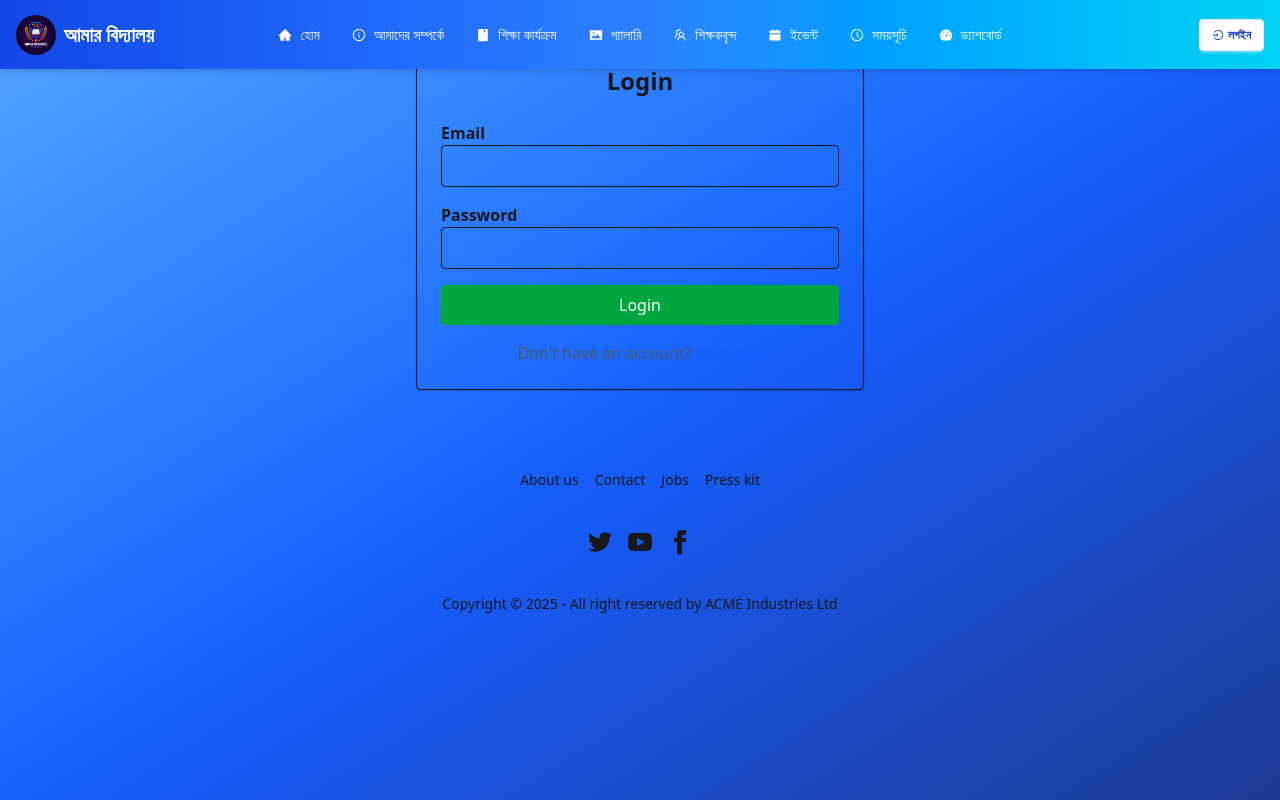
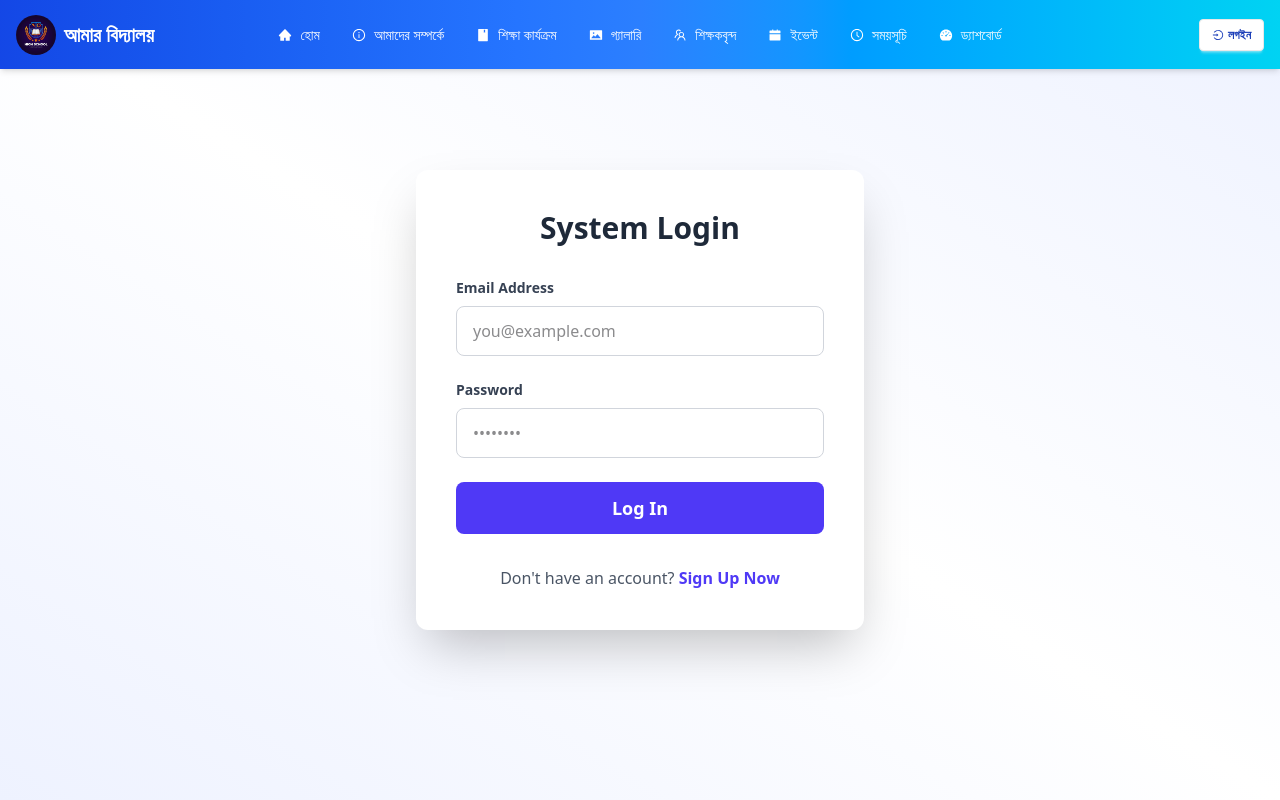
Before and after one commit to abdulalim1010/my-high-school-client, a React (Vite) app: page /login in a window 1280 px wide. Shown: the top 800 px of the page. Built offline with nearby package versions, Linux system fonts and the light colour scheme; no server answers.

Commit message:
add to the login page

```diff
--- a/src/authentification/SocialLogin.jsx
+++ b/src/authentification/SocialLogin.jsx
@@ -30,7 +30,7 @@ const SocialLogin = () => {
 
 
   return (
-    <div className="min-h-screen flex items-center justify-center bg-gradient-to-br from-blue-100 via-white to-blue-100">
+
       <div className="p-8 bg-white rounded-lg shadow-xl w-full max-w-md text-center">
         <h2 className="text-2xl font-bold mb-6 text-blue-700">Login With Google</h2>
         <button
@@ -41,7 +41,7 @@ const SocialLogin = () => {
           Sign in with Google
         </button>
       </div>
-    </div>
+
   );
 };
 
--- a/src/authentification/login/Login.jsx
+++ b/src/authentification/login/Login.jsx
@@ -5,7 +5,11 @@ import UseAuth from "../../hooks/UseAuth";
 import axios from "axios";
 
 const Login = () => {
-  const { login, user } = UseAuth();
+  // --- STATE MANAGEMENT FOR UI FEEDBACK ---
+  const [isLoading, setIsLoading] = React.useState(false);
+  const [generalError, setGeneralError] = React.useState('');
+
+  const { login } = UseAuth(); // 'user' is often not needed here
   const navigate = useNavigate();
 
   const {
@@ -15,6 +19,8 @@ const Login = () => {
     formState: { errors },
   } = useForm();
 
+  // --- DATABASE LOGIC ---
+  // In a real app, this should ideally be an upsert or only run during registration.
   const saveUserToDB = async (user) => {
     const userData = {
       uid: user.uid,
@@ -25,72 +31,128 @@ const Login = () => {
     };
 
     try {
+      // NOTE: Using a POST here. If the user already exists, your backend
+      // should ideally return a success status (e.g., 200/204) or handle the upsert.
       await axios.post("http://localhost:3000/users", userData);
 
     } catch (error) {
-      // Optional: Only show error if it's not "already exists"
+      // Assuming a non-critical failure for saving the user data is okay
+      // if the login itself succeeded.
       if (error.response?.status !== 200) {
-        console.error("Failed to save user:", error.message);
+        console.error("Failed to save/update user in DB:", error.message);
       }
     }
   };
 
+  // --- SUBMISSION HANDLER ---
   const onSubmit = async (data) => {
+    setIsLoading(true);
+    setGeneralError(''); // Clear previous error
+
     try {
       const loggedInUser = await login(data.email, data.password);
-      alert("Login successful!");
-      await saveUserToDB(loggedInUser.user); // Save to DB
+
+      // Save user to database (runs in background, not critical path feedback)
+      await saveUserToDB(loggedInUser.user);
+
       reset();
-      navigate("/");
+      navigate("/"); // Navigate to home on success
     } catch (err) {
-      alert("Login failed: " + err.message);
+      // Handle and display login errors professionally
+      const errorMessage = err.message
+        ? err.message.replace('Firebase: Error (auth/', '').replace(').', '')
+        : 'An unknown error occurred during login.';
+      setGeneralError(errorMessage);
+    } finally {
+      setIsLoading(false);
     }
   };
 
+  // --- COMPONENT RENDER ---
   return (
-    <div className="max-w-md mx-auto mt-10 p-6 border shadow rounded">
-      <h2 className="text-2xl font-bold text-center mb-6">Login</h2>
-      <form onSubmit={handleSubmit(onSubmit)} className="space-y-4">
+    <div className="min-h-screen flex items-center justify-center bg-gradient-to-tr from-indigo-50 via-white to-indigo-50 px-4">
+
+      {/* PROFESSIONAL LOGIN CARD CONTAINER */}
+      <div className="bg-white p-8 md:p-10 rounded-xl shadow-2xl w-full max-w-md">
+
+        <h2 className="text-3xl font-extrabold text-gray-800 text-center mb-8">
+            System Login
+        </h2>
+
+        {/* GENERAL ERROR DISPLAY */}
+        {generalError && (
+          <div className="bg-red-100 border-l-4 border-red-500 text-red-700 p-4 mb-6 rounded" role="alert">
+            <p className="font-bold">Login Failed</p>
+            <p className="text-sm">{generalError}</p>
+          </div>
+        )}
+
+        <form onSubmit={handleSubmit(onSubmit)} className="space-y-6">
+
+          {/* Email Input */}
           <div>
-          <label className="block font-semibold">Email</label>
+            <label htmlFor="email" className="block text-sm font-semibold text-gray-700 mb-2">
+              Email Address
+            </label>
             <input
+              id="email"
               type="email"
               {...register("email", { required: "Email is required" })}
-            className="w-full border px-3 py-2 rounded"
+              className="w-full border border-gray-300 px-4 py-3 rounded-lg focus:ring-indigo-500 focus:border-indigo-500 transition duration-150"
+              placeholder="you@example.com"
             />
             {errors.email && (
-            <p className="text-red-500 text-sm">{errors.email.message}</p>
+              <p className="text-red-500 text-sm mt-1">{errors.email.message}</p>
             )}
           </div>
 
+          {/* Password Input */}
           <div>
-          <label className="block font-semibold">Password</label>
+            <label htmlFor="password" className="block text-sm font-semibold text-gray-700 mb-2">
+              Password
+            </label>
             <input
+              id="password"
               type="password"
               {...register("password", {
                 required: "Password is required",
               })}
-            className="w-full border px-3 py-2 rounded"
+              className="w-full border border-gray-300 px-4 py-3 rounded-lg focus:ring-indigo-500 focus:border-indigo-500 transition duration-150"
+              placeholder="••••••••"
             />
             {errors.password && (
-            <p className="text-red-500 text-sm">{errors.password.message}</p>
+              <p className="text-red-500 text-sm mt-1">{errors.password.message}</p>
             )}
           </div>
 
+          {/* Submit Button with Loading State */}
           <button
             type="submit"
-          className="w-full bg-green-600 text-white py-2 rounded hover:bg-green-700"
+            className="w-full bg-indigo-600 text-white py-3 rounded-lg font-bold text-lg hover:bg-indigo-700 transition duration-150 disabled:bg-indigo-400 disabled:cursor-not-allowed flex items-center justify-center"
+            disabled={isLoading}
           >
-          Login
+            {isLoading ? (
+              <>
+                <svg className="animate-spin h-5 w-5 text-white mr-3" xmlns="http://www.w3.org/2000/svg" fill="none" viewBox="0 0 24 24">
+                  <circle className="opacity-25" cx="12" cy="12" r="10" stroke="currentColor" strokeWidth="4"></circle>
+                  <path className="opacity-75" fill="currentColor" d="M4 12a8 8 0 018-8V0C5.373 0 0 5.373 0 12h4zm2 5.291A7.962 7.962 0 014 12H0c0 3.042 1.135 5.824 3 7.938l3-2.647z"></path>
+                </svg>
+                Logging In...
+              </>
+            ) : (
+              'Log In'
+            )}
           </button>
         </form>
 
-      <p className="mt-4 text-center text-gray-600">
+        {/* Register Link */}
+        <p className="mt-8 text-center text-gray-600">
           Don't have an account?{" "}
-        <Link to="/register" className="text-blue-600 font-semibold underline">
-          Register
+          <Link to="/register" className="text-indigo-600 font-bold hover:text-indigo-800 transition duration-150">
+            Sign Up Now
           </Link>
         </p>
+      </div>
     </div>
   );
 };
--- a/src/authentification/register/Register.jsx
+++ b/src/authentification/register/Register.jsx
@@ -15,15 +15,15 @@ const Register = () => {
     reset,
     formState: { errors },
   } = useForm();
+
   const saveUserToDB = async (user) => {
     const newUser = {
-    uid: user.uid, // ✅ this line is important
+      uid: user.uid,
       name: user.name,
       email: user.email,
       image: user.image,
       role: "user",
     };
-
     try {
       await fetch("http://localhost:3000/users", {
         method: "POST",
@@ -35,7 +35,6 @@ const Register = () => {
     }
   };
 
-
   const onSubmit = async (data) => {
     try {
       const result = await creatUser(data.email, data.password);
@@ -45,7 +44,6 @@ const onSubmit = async (data) => {
         photoURL: data.image,
       });
 
-    // ✅ Send correct structure with uid
       await saveUserToDB({
         uid: result.user.uid,
         name: data.name,
@@ -62,76 +60,71 @@ const onSubmit = async (data) => {
     }
   };
 
-
-
   return (
-    <div className="min-h-screen flex items-center justify-center bg-gradient-to-br from-blue-100 via-white to-blue-100 px-4">
-      <div className="w-full max-w-md p-8 rounded-xl bg-white shadow-2xl border">
-        <h2 className="text-3xl font-bold text-center text-blue-700 mb-6">
+    <div className="min-h-screen flex items-center justify-center bg-gradient-to-tr from-blue-50 via-white to-blue-50 px-4">
+      <div className="w-full max-w-md p-10 rounded-2xl bg-white shadow-xl border border-gray-200">
+        {/* Header */}
+        <h2 className="text-3xl font-bold text-center text-blue-700 mb-8">
           Create Your Account
         </h2>
 
-        <form onSubmit={handleSubmit(onSubmit)} className="space-y-4">
+        {/* Form */}
+        <form onSubmit={handleSubmit(onSubmit)} className="space-y-5">
           {/* Name */}
           <div>
-            <label className="block font-semibold text-gray-700">Full Name</label>
+            <label className="block font-medium text-gray-700 mb-1">Full Name</label>
             <input
               type="text"
               {...register("name", { required: "Name is required" })}
-              className="w-full border rounded px-4 py-2 mt-1 focus:ring-2 focus:ring-blue-400"
+              className="w-full border border-gray-300 rounded-lg px-4 py-3 focus:outline-none focus:ring-2 focus:ring-blue-400 focus:border-transparent"
               placeholder="John Doe"
             />
-            {errors.name && <p className="text-red-500 text-sm">{errors.name.message}</p>}
+            {errors.name && <p className="text-red-500 text-sm mt-1">{errors.name.message}</p>}
           </div>
 
-          {/* Image URL */}
+          {/* Photo URL */}
           <div>
-            <label className="block font-semibold text-gray-700">Photo URL</label>
+            <label className="block font-medium text-gray-700 mb-1">Photo URL</label>
             <input
               type="text"
               {...register("image", { required: "Image URL is required" })}
-              className="w-full border rounded px-4 py-2 mt-1 focus:ring-2 focus:ring-blue-400"
+              className="w-full border border-gray-300 rounded-lg px-4 py-3 focus:outline-none focus:ring-2 focus:ring-blue-400 focus:border-transparent"
               placeholder="https://your-image-link.com/photo.jpg"
             />
-            {errors.image && <p className="text-red-500 text-sm">{errors.image.message}</p>}
+            {errors.image && <p className="text-red-500 text-sm mt-1">{errors.image.message}</p>}
           </div>
 
           {/* Email */}
           <div>
-            <label className="block font-semibold text-gray-700">Email</label>
+            <label className="block font-medium text-gray-700 mb-1">Email</label>
             <input
               type="email"
               {...register("email", { required: "Email is required" })}
-              className="w-full border rounded px-4 py-2 mt-1 focus:ring-2 focus:ring-blue-400"
+              className="w-full border border-gray-300 rounded-lg px-4 py-3 focus:outline-none focus:ring-2 focus:ring-blue-400 focus:border-transparent"
               placeholder="your@email.com"
             />
-            {errors.email && <p className="text-red-500 text-sm">{errors.email.message}</p>}
+            {errors.email && <p className="text-red-500 text-sm mt-1">{errors.email.message}</p>}
           </div>
 
           {/* Password */}
           <div>
-            <label className="block font-semibold text-gray-700">Password</label>
+            <label className="block font-medium text-gray-700 mb-1">Password</label>
             <input
               type="password"
               {...register("password", {
                 required: "Password is required",
-                minLength: {
-                  value: 6,
-                  message: "Password must be at least 6 characters",
-                },
+                minLength: { value: 6, message: "Password must be at least 6 characters" },
               })}
-              className="w-full border rounded px-4 py-2 mt-1 focus:ring-2 focus:ring-blue-400"
+              className="w-full border border-gray-300 rounded-lg px-4 py-3 focus:outline-none focus:ring-2 focus:ring-blue-400 focus:border-transparent"
               placeholder="******"
             />
-            {errors.password && (
-              <p className="text-red-500 text-sm">{errors.password.message}</p>
-            )}
+            {errors.password && <p className="text-red-500 text-sm mt-1">{errors.password.message}</p>}
           </div>
 
           {/* Submit */}
           <button
             type="submit"
-            className="w-full bg-blue-600 hover:bg-blue-700 text-white font-semibold py-2 rounded mt-4"
+            className="w-full bg-blue-600 hover:bg-blue-700 text-white font-semibold py-3 rounded-lg shadow-md transition-all duration-200"
           >
             Register
           </button>
@@ -140,20 +133,15 @@ const onSubmit = async (data) => {
         {/* Login Link */}
         <p className="text-center text-gray-600 mt-6">
           Already have an account?{" "}
-          <Link to="/login" className="text-blue-600 font-semibold hover:underline">
+          <Link className="font-semibold hover:underline" to="/login">
             Login here
           </Link>
         </p>
 
-        {/* OR Divider */}
-        <div className="flex items-center my-6">
-          <div className="flex-grow border-t border-gray-300"></div>
-          <span className="px-4 text-gray-500 font-medium">OR</span>
-          <div className="flex-grow border-t border-gray-300"></div>
+
+        <div className="space-y-4">
+          <SocialLogin className="w-full " />
         </div>
-
-        {/* Social Login */}
-        <SocialLogin />
       </div>
     </div>
   );
```
Lines whose indentation alone changed are shown as unchanged.
